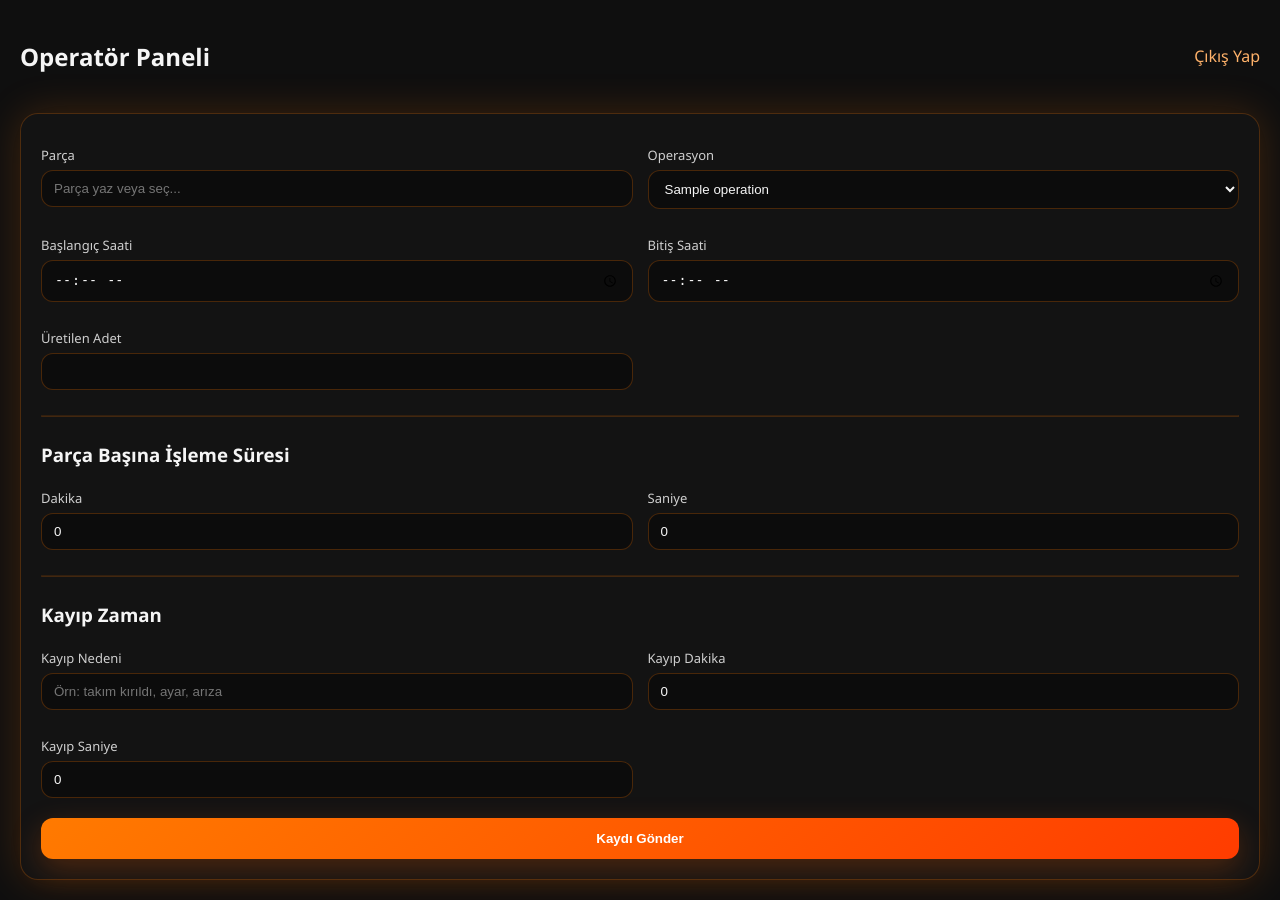
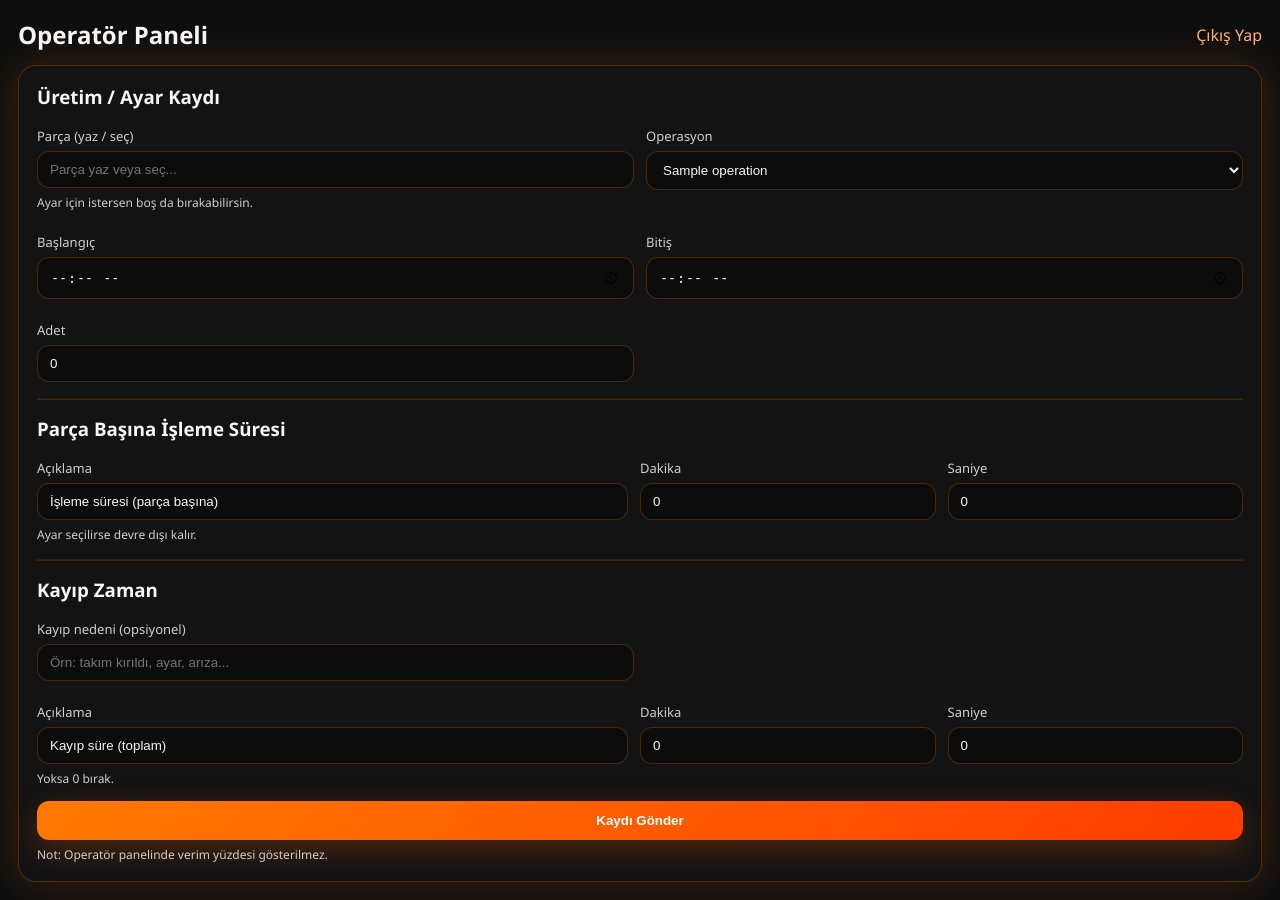
Before and after one commit to Yusuferentkl/cnc-verim-sistemi, a Flask app: template templates/operator.html in a window 1280 px wide. Run offline with Flask 3, Linux system fonts and the light colour scheme; the template is opened without the code that fills it: most values are stand-ins (such as "Sample title", 1, 10 or a date in 2020).

Commit message:
Full app: theme + breaks + ayar time log

```diff
--- a/app.py
+++ b/app.py
@@ -13,7 +13,7 @@ app.secret_key = os.environ.get("SECRET_KEY", "local_dev_secret_key_change_me")
 app.config["SESSION_COOKIE_HTTPONLY"] = True
 app.config["SESSION_COOKIE_SAMESITE"] = "Lax"
 if os.environ.get("RENDER") or os.environ.get("FLASK_ENV") == "production":
-    app.config["SESSION_COOKIE_SECURE"] = True  # HTTPS üstünden çalışır
+    app.config["SESSION_COOKIE_SECURE"] = True
 
 # ================== DATABASE (Render Postgres / Local SQLite) ==================
 db_url = os.environ.get("DATABASE_URL")
@@ -25,7 +25,6 @@ else:
     app.config["SQLALCHEMY_DATABASE_URI"] = "sqlite:///instance/verim.db"
 
 app.config["SQLALCHEMY_TRACK_MODIFICATIONS"] = False
-
 db = SQLAlchemy(app)
 
 # ================= SABİT SEÇENEKLER =================
@@ -40,9 +39,9 @@ class User(db.Model):
 
 class Part(db.Model):
     id = db.Column(db.Integer, primary_key=True)
-    part_code = db.Column(db.String(200), nullable=False)   # Parça adı uzun olabilir
-    operation = db.Column(db.String(20), nullable=False)    # 4 seçenek
-    setup_time = db.Column(db.Integer, nullable=False)      # saniye (parça başına)
+    part_code = db.Column(db.String(200), nullable=False)
+    operation = db.Column(db.String(20), nullable=False)
+    setup_time = db.Column(db.Integer, nullable=False)  # saniye (parça başına)
 
     __table_args__ = (
         db.UniqueConstraint("part_code", "operation", name="uq_part_operation"),
@@ -66,7 +65,6 @@ class Work(db.Model):
     efficiency = db.Column(db.Float, nullable=False)
     date = db.Column(db.DateTime, default=datetime.now)
 
-# ✅ Yeni: Mola tablosu
 class BreakTime(db.Model):
     id = db.Column(db.Integer, primary_key=True)
     start_time = db.Column(db.String(5), nullable=False)  # HH:MM
@@ -76,9 +74,13 @@ class BreakTime(db.Model):
 def parse_time_hhmm(t: str) -> datetime:
     return datetime.strptime(t, "%H:%M")
 
+def get_breaks():
+    rows = BreakTime.query.order_by(BreakTime.start_time.asc()).all()
+    return [(r.start_time, r.end_time) for r in rows]
+
 def calculate_net_seconds(start_str: str, end_str: str) -> int:
     """
-    Net süre (sn) = (end-start) - mola çakışmaları (DB'den okunur)
+    Net süre (sn) = (end-start) - mola çakışmaları
     """
     start = parse_time_hhmm(start_str)
     end = parse_time_hhmm(end_str)
@@ -88,12 +90,9 @@ def calculate_net_seconds(start_str: str, end_str: str) -> int:
         return 0
 
     break_seconds = 0
-
-    # ✅ Molaları veritabanından çek
-    breaks = BreakTime.query.all()
-    for br in breaks:
-        bs = parse_time_hhmm(br.start_time)
-        be = parse_time_hhmm(br.end_time)
+    for b_start, b_end in get_breaks():
+        bs = parse_time_hhmm(b_start)
+        be = parse_time_hhmm(b_end)
 
         overlap_start = max(start, bs)
         overlap_end = min(end, be)
@@ -119,7 +118,6 @@ def calculate_efficiency_seconds(
     Verim% = (GerçekAdet / HedefAdet) * 100
     """
     net_seconds = calculate_net_seconds(start_time, end_time) - max(int(downtime_seconds or 0), 0)
-
     if net_seconds <= 0:
         return 0.0
 
@@ -179,15 +177,10 @@ def operator_panel():
     part_codes = get_part_codes()
 
     if request.method == "POST":
-        part_code = request.form["part_code"].strip()
-        operation = request.form["operation"].strip()
-        start_time = request.form["start_time"]
-        end_time = request.form["end_time"]
-        quantity = int(request.form["quantity"])
-
-        process_min = int(request.form["process_min"])
-        process_sec_part = int(request.form["process_sec_part"])
-        process_sec = process_min * 60 + process_sec_part
+        part_code = request.form.get("part_code", "").strip()
+        operation = request.form.get("operation", "").strip()
+        start_time = request.form.get("start_time", "")
+        end_time = request.form.get("end_time", "")
 
         downtime_reason = request.form.get("downtime_reason", "").strip()
         downtime_min = int(request.form.get("downtime_min", "0") or 0)
@@ -201,6 +194,37 @@ def operator_panel():
                 part_codes=part_codes,
                 message="Seçenek geçersiz!"
             )
+
+        # ✅ AYAR: sadece süre kaydı, verim yok, parça tanımı şart değil
+        if operation == "Ayar":
+            new_work = Work(
+                operator=session["user"],
+                part_code=part_code if part_code else "AYAR",
+                operation=operation,
+                start_time=start_time,
+                end_time=end_time,
+                process_time_sec=0,
+                quantity=0,
+                downtime_reason=downtime_reason if downtime_reason else None,
+                downtime_seconds=downtime_seconds,
+                efficiency=0.0
+            )
+            db.session.add(new_work)
+            db.session.commit()
+
+            return render_template(
+                "operator.html",
+                operations=OPERATIONS,
+                part_codes=part_codes,
+                message="Ayar kaydı alınmıştır."
+            )
+
+        # Diğer operasyonlar
+        quantity = int(request.form.get("quantity", "0") or 0)
+
+        process_min = int(request.form.get("process_min", "0") or 0)
+        process_sec_part = int(request.form.get("process_sec_part", "0") or 0)
+        process_sec = process_min * 60 + process_sec_part
 
         part = Part.query.filter_by(part_code=part_code, operation=operation).first()
         if not part:
@@ -255,8 +279,25 @@ def admin():
     if request.method == "POST":
         action = request.form.get("action", "")
 
-        # Kullanıcı ekle
-        if action == "add_user":
+        # ✅ mola ekle
+        if action == "add_break":
+            bs = request.form.get("break_start", "").strip()
+            be = request.form.get("break_end", "").strip()
+            if not bs or not be:
+                message = "Mola saatleri hatalı!"
+            elif bs >= be:
+                message = "Mola bitiş saati başlangıçtan büyük olmalı!"
+            else:
+                exists = BreakTime.query.filter_by(start_time=bs, end_time=be).first()
+                if exists:
+                    message = "Bu mola zaten var!"
+                else:
+                    db.session.add(BreakTime(start_time=bs, end_time=be))
+                    db.session.commit()
+                    message = "Mola eklendi ✅"
+
+        # kullanıcı ekle
+        elif action == "add_user":
             username = request.form["username"].strip()
             password = request.form["password"].strip()
             role = request.form["role"].strip()
@@ -271,13 +312,13 @@ def admin():
                 db.session.commit()
                 message = "Kullanıcı eklendi ✅"
 
-        # Parça upsert
+        # parça ekle/güncelle
         elif action == "upsert_part":
             part_code = request.form["part_code"].strip()
             operation = request.form["operation"].strip()
 
-            setup_min = int(request.form["setup_min"])
-            setup_sec_part = int(request.form["setup_sec_part"])
+            setup_min = int(request.form.get("setup_min", "0") or 0)
+            setup_sec_part = int(request.form.get("setup_sec_part", "0") or 0)
             setup_seconds = setup_min * 60 + setup_sec_part
 
             if not part_code or operation not in OPERATIONS:
@@ -291,7 +332,7 @@ def admin():
                 db.session.commit()
                 message = "Parça kaydedildi ✅"
 
-        # Excel import
+        # excel import
         elif action == "import_excel":
             file = request.files.get("excel_file")
             if not file or file.filename == "":
@@ -335,7 +376,6 @@ def admin():
 
                         for excel_col, system_op in operation_map.items():
                             cell_value = ws.cell(row=row, column=headers[excel_col]).value
-
                             if cell_value is None or cell_value == "":
                                 continue
 
@@ -363,21 +403,7 @@ def admin():
                     if not message:
                         message = f"Excel yükleme hatası: {e}"
 
-        # ✅ Mola ekle
-        elif action == "add_break":
-            b_start = request.form["break_start"].strip()
-            b_end = request.form["break_end"].strip()
-
-            if not b_start or not b_end:
-                message = "Mola saatleri boş olamaz!"
-            elif b_start >= b_end:
-                message = "Mola bitişi başlangıçtan büyük olmalı!"
-            else:
-                db.session.add(BreakTime(start_time=b_start, end_time=b_end))
-                db.session.commit()
-                message = "Mola eklendi ✅"
-
-    # Haftalık sıralama (son 7 gün)
+    # Haftalık sıralama (son 7 gün) - ✅ AYAR hariç
     week_start = datetime.now() - timedelta(days=7)
     weekly_rows = (
         db.session.query(
@@ -386,6 +412,7 @@ def admin():
             func.count(Work.id).label("cnt")
         )
         .filter(Work.date >= week_start)
+        .filter(Work.operation != "Ayar")
         .group_by(Work.operator)
         .order_by(func.avg(Work.efficiency).desc())
         .all()
@@ -398,8 +425,6 @@ def admin():
 
     users = User.query.order_by(User.role.asc(), User.username.asc()).all()
     works = Work.query.order_by(Work.date.desc()).limit(200).all()
-
-    # ✅ Molaları admin ekranına gönder
     breaks = BreakTime.query.order_by(BreakTime.start_time.asc()).all()
 
     return render_template(
@@ -436,7 +461,6 @@ def admin_delete_work(work_id):
     db.session.commit()
     return redirect("/admin")
 
-# ✅ Mola sil
 @app.route("/admin/delete_break/<int:break_id>", methods=["POST"])
 def admin_delete_break(break_id):
     if session.get("role") != "admin":
@@ -447,7 +471,7 @@ def admin_delete_break(break_id):
     db.session.commit()
     return redirect("/admin")
 
-# ================= INIT (Render + Gunicorn ile de çalışır) =================
+# ================= INIT =================
 def ensure_db_and_admin():
     with app.app_context():
         db.create_all()
@@ -459,7 +483,6 @@ def ensure_db_and_admin():
         if create_admin:
             if not admin_password or len(admin_password) < 6:
                 return
-
             if not User.query.filter_by(username=admin_username).first():
                 db.session.add(
                     User(
@@ -470,6 +493,13 @@ def ensure_db_and_admin():
                 )
                 db.session.commit()
 
+        # İlk çalıştırmada hiç mola yoksa örnek molaları ekle (isteğe bağlı)
+        if BreakTime.query.count() == 0:
+            db.session.add(BreakTime(start_time="09:45", end_time="10:00"))
+            db.session.add(BreakTime(start_time="12:30", end_time="13:00"))
+            db.session.add(BreakTime(start_time="15:45", end_time="16:00"))
+            db.session.commit()
+
 ensure_db_and_admin()
 
 if __name__ == "__main__":
--- a/templates/operator.html
+++ b/templates/operator.html
@@ -1,8 +1,8 @@
 <!DOCTYPE html>
 <html lang="tr">
 <head>
-<meta charset="UTF-8">
-<meta name="viewport" content="width=device-width, initial-scale=1.0">
+<meta charset="UTF-8" />
+<meta name="viewport" content="width=device-width, initial-scale=1.0"/>
 <title>Operatör Paneli</title>
 
 <style>
@@ -16,44 +16,21 @@
   --btn1:#ff7a00;
   --btn2:#ff3c00;
 }
+*{ box-sizing:border-box; }
+body{ margin:0; background:var(--bg); color:var(--text); font-family:Segoe UI, sans-serif; padding:18px; }
+a{ color:#ffb26a; text-decoration:none; }
 
-*{ box-sizing:border-box; }
-
-body{
-  margin:0;
-  background:var(--bg);
-  color:var(--text);
-  font-family:Segoe UI, sans-serif;
-  padding:20px;
-}
-
-.top{
-  display:flex;
-  justify-content:space-between;
-  align-items:center;
-  margin-bottom:20px;
-}
-
-a{
-  color:#ffb26a;
-  text-decoration:none;
-}
-
+.top{ display:flex; justify-content:space-between; align-items:center; flex-wrap:wrap; gap:10px; margin-bottom:14px; }
 .card{
   background:var(--card);
   border:1px solid var(--border);
   border-radius:18px;
-  padding:20px;
-  box-shadow:0 0 40px rgba(255,120,0,.2);
+  padding:18px;
+  box-shadow:0 0 40px rgba(255,120,0,.18);
 }
+.msg{ margin:12px 0; padding:10px 12px; border-radius:12px; border:1px solid rgba(255,120,0,.25); background:rgba(255,120,0,.08); }
 
-label{
-  display:block;
-  font-size:13px;
-  color:var(--muted);
-  margin:12px 0 6px;
-}
-
+label{ display:block; font-size:13px; color:var(--muted); margin:10px 0 6px; }
 input, select{
   width:100%;
   padding:10px 12px;
@@ -63,58 +40,31 @@ input, select{
   color:var(--text);
   outline:none;
 }
+input:focus, select:focus{ box-shadow:0 0 0 3px var(--ring); }
 
-input:focus{
-  box-shadow:0 0 0 3px var(--ring);
-}
-
-.grid{
-  display:grid;
-  grid-template-columns: repeat(2, 1fr);
-  gap:15px;
-}
-
-@media(max-width:768px){
-  .grid{
-    grid-template-columns:1fr;
-  }
-}
+.grid{ display:grid; grid-template-columns: repeat(2, minmax(0, 1fr)); gap:12px; }
+@media (max-width:720px){ .grid{ grid-template-columns:1fr; } }
+.row3{ display:grid; grid-template-columns: 2fr 1fr 1fr; gap:12px; }
+@media (max-width:720px){ .row3{ grid-template-columns:1fr; } }
 
 button{
   width:100%;
-  margin-top:20px;
-  padding:13px;
+  margin-top:14px;
+  padding:12px;
   border:none;
   border-radius:12px;
   background:linear-gradient(135deg,var(--btn1),var(--btn2));
-  color:white;
-  font-weight:700;
-  cursor:pointer;
+  color:#fff; font-weight:700; cursor:pointer;
   box-shadow:0 10px 30px rgba(255,100,0,.25);
 }
-
-button:hover{
-  opacity:.95;
-}
-
-.msg{
-  margin-bottom:15px;
-  padding:10px;
-  border-radius:10px;
-  background:rgba(255,120,0,.1);
-  border:1px solid rgba(255,120,0,.3);
-}
-.section-title{
-  margin-top:25px;
-  margin-bottom:10px;
-}
+.small{ font-size:12px; color:var(--muted); margin-top:6px; }
+.section-title{ margin:0 0 8px; }
 </style>
 </head>
-
 <body>
 
 <div class="top">
-  <h2>Operatör Paneli</h2>
+  <h2 style="margin:0;">Operatör Paneli</h2>
   <a href="/logout">Çıkış Yap</a>
 </div>
 
@@ -123,24 +73,21 @@ button:hover{
 {% endif %}
 
 <div class="card">
+  <h3 class="section-title">Üretim / Ayar Kaydı</h3>
 
   <form method="post">
-
     <div class="grid">
-
-  <!-- PARÇA ARAMA -->
       <div>
-    <label>Parça</label>
-    <input list="part_list" name="part_code" placeholder="Parça yaz veya seç..." required>
-
+        <label>Parça (yaz / seç)</label>
+        <input list="part_list" name="part_code" placeholder="Parça yaz veya seç..." />
         <datalist id="part_list">
           {% for p in part_codes %}
             <option value="{{ p }}">
           {% endfor %}
         </datalist>
+        <div class="small">Ayar için istersen boş da bırakabilirsin.</div>
       </div>
 
-  <!-- OPERASYON -->
       <div>
         <label>Operasyon</label>
         <select name="operation" required>
@@ -150,68 +97,94 @@ button:hover{
         </select>
       </div>
 
-  <!-- BAŞLANGIÇ -->
       <div>
-    <label>Başlangıç Saati</label>
+        <label>Başlangıç</label>
         <input type="time" name="start_time" required>
       </div>
 
-  <!-- BİTİŞ -->
       <div>
-    <label>Bitiş Saati</label>
+        <label>Bitiş</label>
         <input type="time" name="end_time" required>
       </div>
 
-  <!-- ADET -->
       <div>
-    <label>Üretilen Adet</label>
-    <input type="number" name="quantity" min="0" required>
+        <label>Adet</label>
+        <input type="number" name="quantity" min="0" value="0" required>
+      </div>
     </div>
 
-</div>
-
-<hr style="border-color:rgba(255,120,0,.2); margin:25px 0;">
+    <hr style="border-color:rgba(255,120,0,.18); margin:16px 0;">
 
     <h3 class="section-title">Parça Başına İşleme Süresi</h3>
-
-<div class="grid">
+    <div class="row3">
+      <div>
+        <label>Açıklama</label>
+        <input type="text" value="İşleme süresi (parça başına)" disabled>
+        <div class="small">Ayar seçilirse devre dışı kalır.</div>
+      </div>
       <div>
         <label>Dakika</label>
         <input type="number" name="process_min" min="0" value="0" required>
       </div>
-
       <div>
         <label>Saniye</label>
         <input type="number" name="process_sec_part" min="0" max="59" value="0" required>
       </div>
     </div>
 
-<hr style="border-color:rgba(255,120,0,.2); margin:25px 0;">
+    <hr style="border-color:rgba(255,120,0,.18); margin:16px 0;">
 
     <h3 class="section-title">Kayıp Zaman</h3>
-
     <div class="grid">
       <div>
-    <label>Kayıp Nedeni</label>
-    <input type="text" name="downtime_reason" placeholder="Örn: takım kırıldı, ayar, arıza">
+        <label>Kayıp nedeni (opsiyonel)</label>
+        <input type="text" name="downtime_reason" placeholder="Örn: takım kırıldı, ayar, arıza...">
       </div>
 
+      <div class="row3" style="grid-column: 1 / -1;">
         <div>
-    <label>Kayıp Dakika</label>
+          <label>Açıklama</label>
+          <input type="text" value="Kayıp süre (toplam)" disabled>
+          <div class="small">Yoksa 0 bırak.</div>
+        </div>
+        <div>
+          <label>Dakika</label>
           <input type="number" name="downtime_min" min="0" value="0">
         </div>
-
         <div>
-    <label>Kayıp Saniye</label>
+          <label>Saniye</label>
           <input type="number" name="downtime_sec_part" min="0" max="59" value="0">
+        </div>
       </div>
     </div>
 
     <button type="submit">Kaydı Gönder</button>
+    <div class="small">Not: Operatör panelinde verim yüzdesi gösterilmez.</div>
+  </form>
+</div>
 
-</form>
+<script>
+  const opSel = document.querySelector('select[name="operation"]');
+  const qty = document.querySelector('input[name="quantity"]');
+  const pMin = document.querySelector('input[name="process_min"]');
+  const pSec = document.querySelector('input[name="process_sec_part"]');
 
-</div>
+  function toggleForAyar(){
+    const isAyar = opSel.value === "Ayar";
+
+    // Ayar'da bunlar zorunlu olmasın ve kilitlensin
+    [qty, pMin, pSec].forEach(el => {
+      if(!el) return;
+      el.required = !isAyar;
+      el.disabled = isAyar;
+      if(isAyar) el.value = 0;
+      if(!isAyar && el.name === "quantity" && (el.value === "")) el.value = 0;
+    });
+  }
+
+  opSel.addEventListener("change", toggleForAyar);
+  window.addEventListener("load", toggleForAyar);
+</script>
 
 </body>
 </html>
```
Also changed, not shown: 2 other files. Lines whose indentation alone changed are shown as unchanged.
